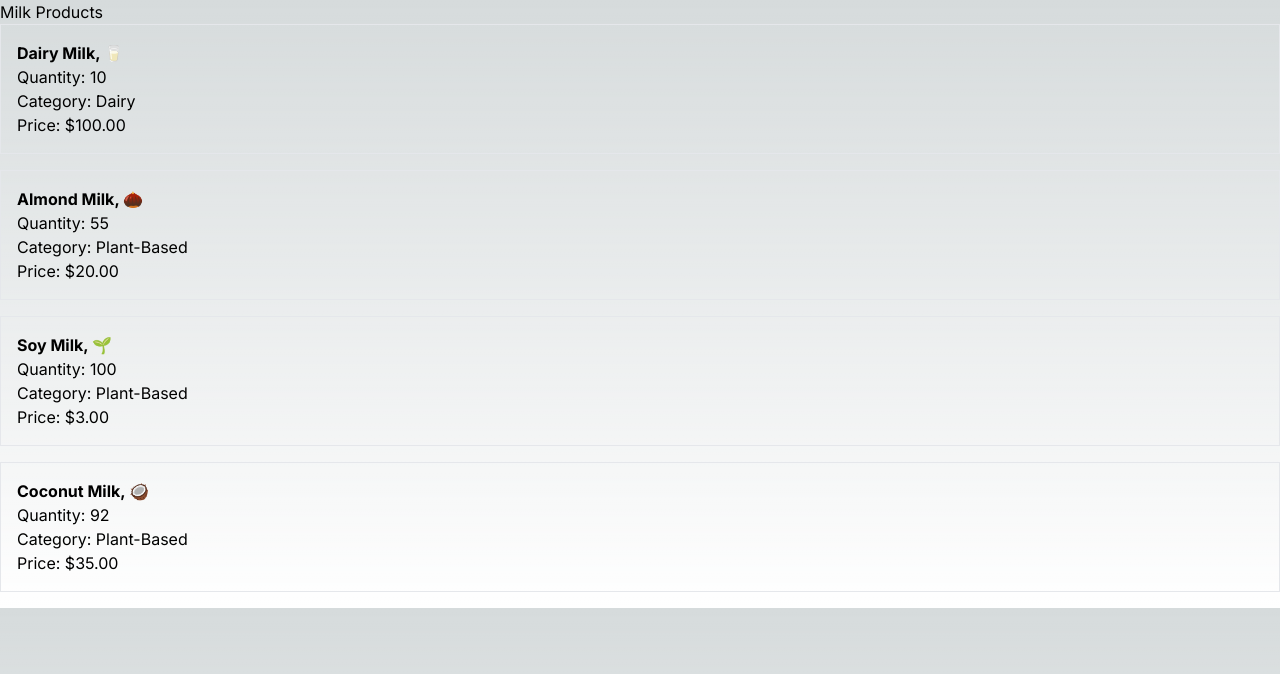
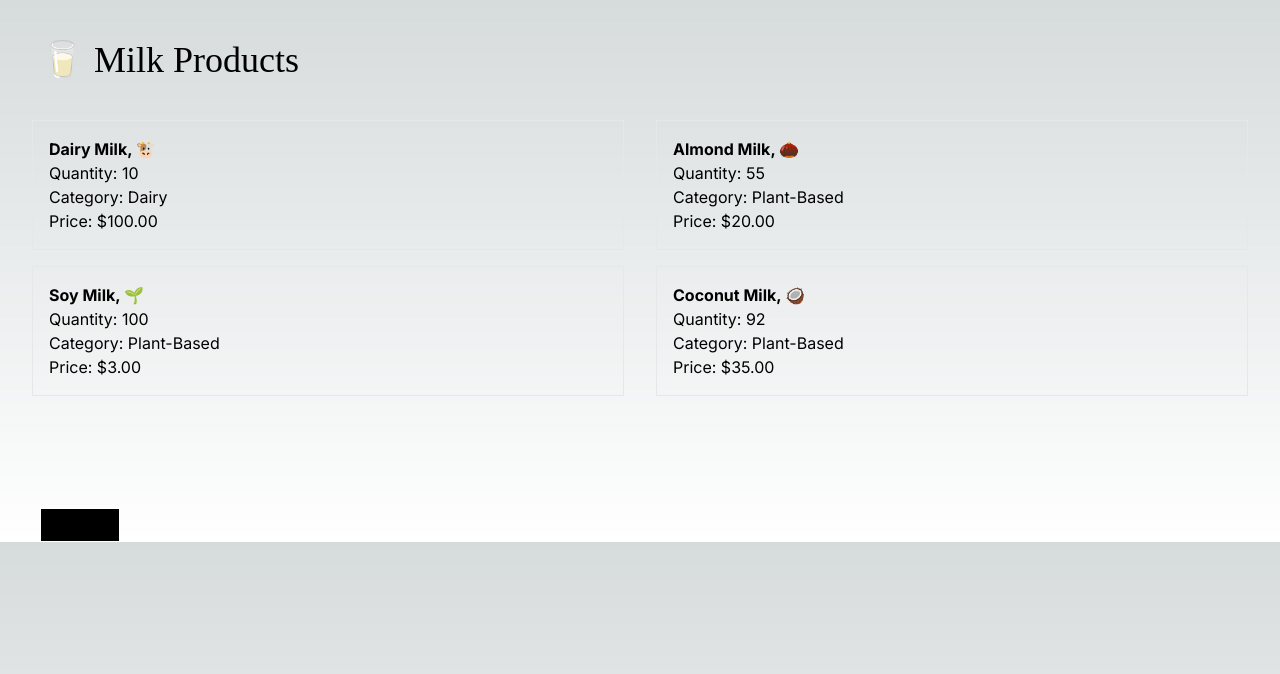
Before and after one commit to 3mptySpac3/cprg306-app-1, a Next.js app: page /week3/milk in a window 1280 px wide. Shown: the top 674 px of the page. Built offline with nearby package versions, Linux system fonts and the light colour scheme.

Commit message:
Im done
im not creating an individual page for each item, maybe not today

```diff
--- /dev/null
+++ b/app/comps/backtoshop.js
@@ -0,0 +1,14 @@
+import React from "react";
+import Link from "next/link";
+
+function Back({children}) {
+  return(
+    <Link href = "/week3">
+      <div className="text-2xl ml-10 bg-black border border-white w-20 justify-center flex hover:bg-red-500 hover:text-black mt-20 transition duration-1000" style= {{fontFamily: "cursive"}}>
+        {children}
+      </div>
+    </Link>
+  );
+}
+
+export default Back;
--- /dev/null
+++ b/app/comps/shoptitles.js
@@ -0,0 +1,10 @@
+
+function ShopTitles({children}){
+    return(
+        <div className="text-4xl ml-10 mt-10" style= {{fontFamily: "cursive"}}>
+          {children}
+        </div>
+    );
+}
+
+export default ShopTitles;
--- a/app/week3/milk/milkData.js
+++ b/app/week3/milk/milkData.js
@@ -2,7 +2,7 @@ import React from "react";
 
 const MilkData = [
   {
-    name: "Dairy Milk, 🥛",
+    name: "Dairy Milk, 🐮",
     quantity: "10",
     category: "Dairy",
     price: "$100.00",
--- a/app/week3/milk/milkItems.js
+++ b/app/week3/milk/milkItems.js
@@ -2,7 +2,7 @@ import React from 'react';
 
 function MilkItems({name, quantity,category,price}){
   return(
-    <li className="border p-4 mb-4">
+    <li className="border p-4 mb-4 ml-4 mr-4">
       <h4 className="font-bold">{name}</h4>
       <p>Quantity: {quantity}</p>
       <p>Category: {category}</p>
--- a/app/week3/milk/page.js
+++ b/app/week3/milk/page.js
@@ -1,19 +1,28 @@
-
 import React from 'react';
 import Link from 'next/link';
 import MilkData from './milkData';
 import MilkItems from './milkItems';
+import ShopTitles from '/app/comps/shoptitles';
+import Back from '/app/comps/backtoshop';
 
 
 export default function Milk() {
   return(
     <div>
-      <h1>Milk Products</h1>
-      <ul>
+      <ShopTitles>
+      <h1>🥛 Milk Products</h1>
+      </ShopTitles>
+      <ul className="grid grid-cols-2 p-4 pt-10">
         {MilkData.map((item, index) => (
           <MilkItems key={index} name={item.name} quantity={item.quantity} category={item.category} price={item.price}/>
         ))}
       </ul>
+      <div>
+        <Back href= "">
+        <h1>Back</h1>
+        </Back>
+
+      </div>
     </div>
   );
 }
```
